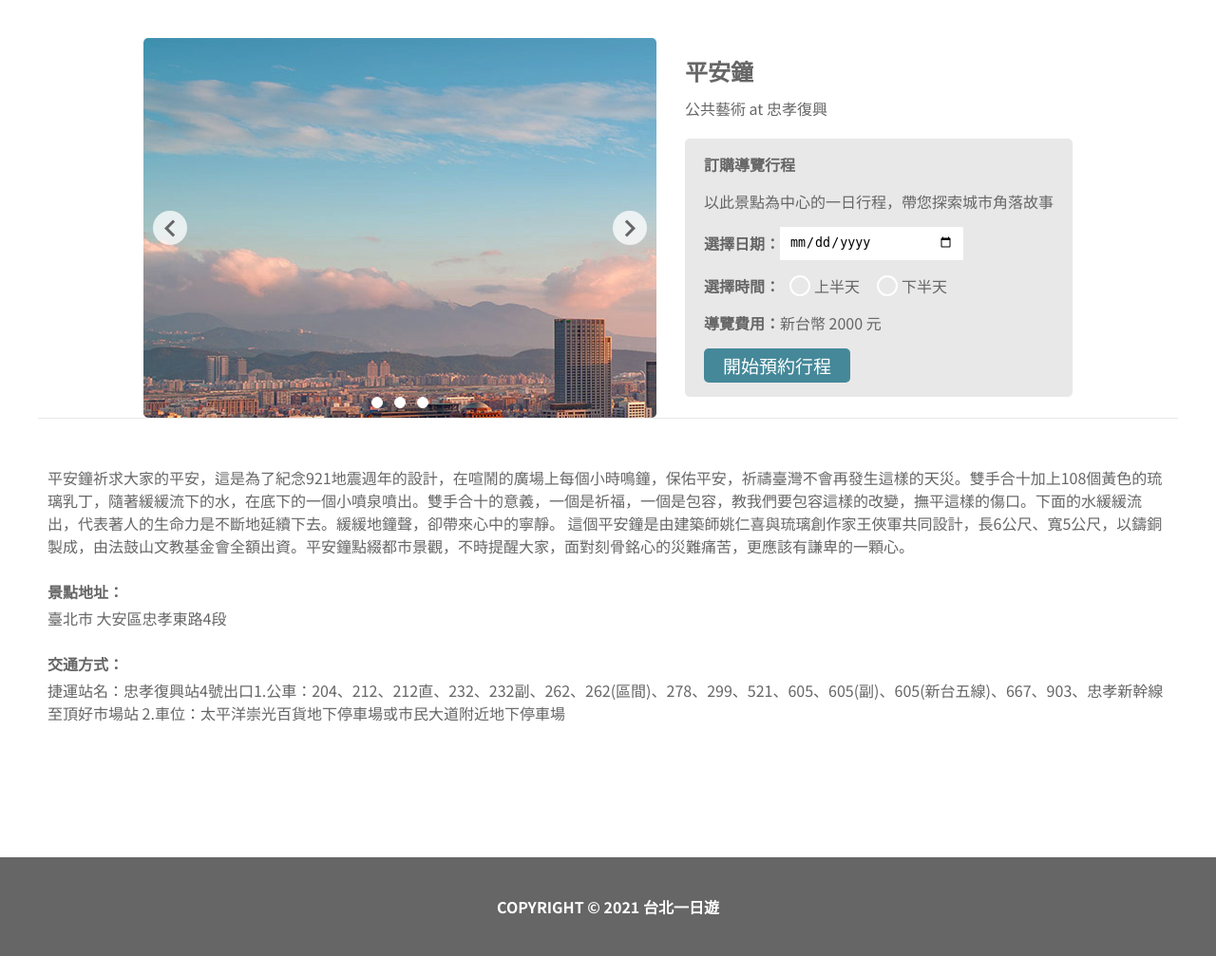
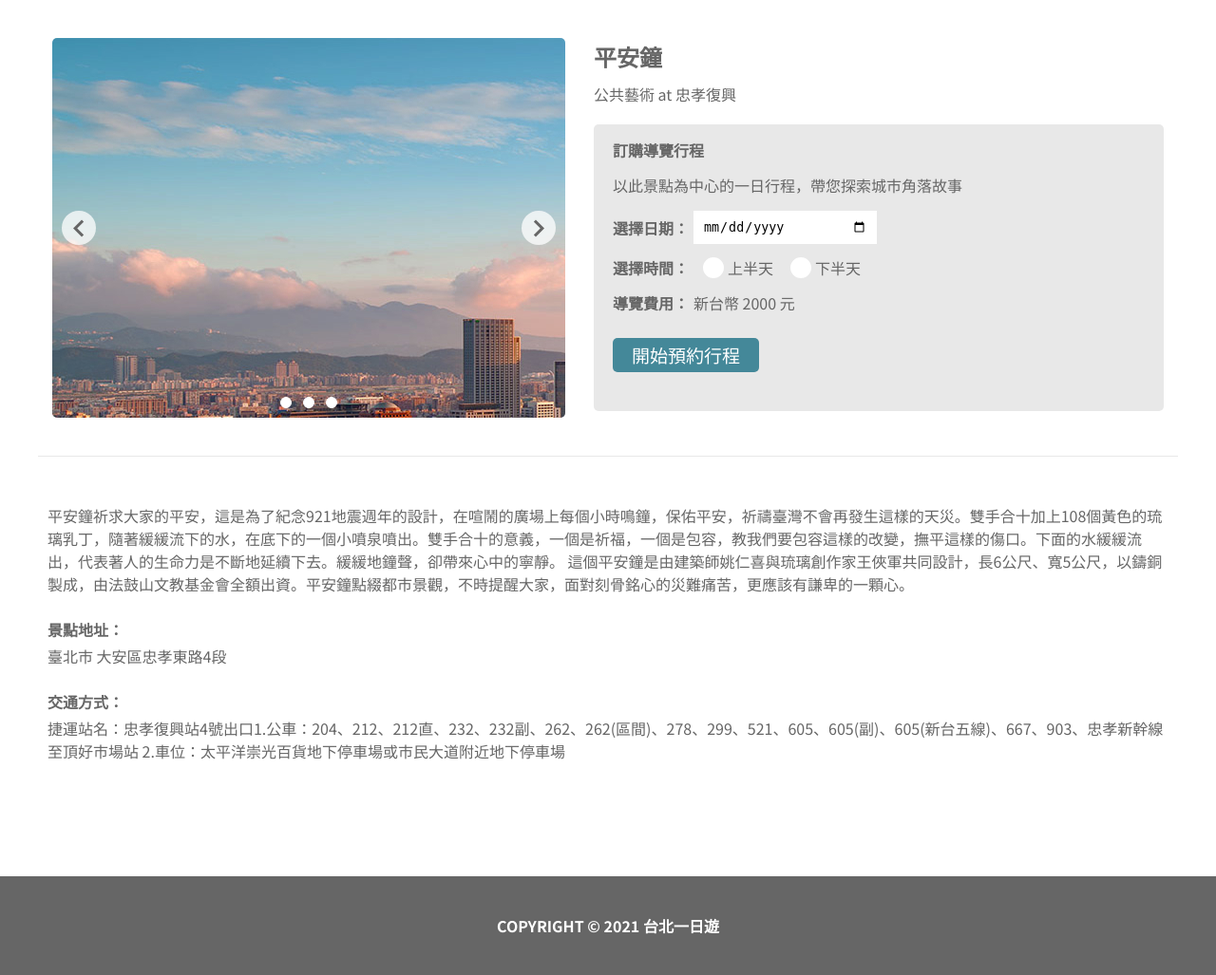
Before and after one commit to yiyun-liao/bootcamp-work-taipei-day-trip, a FastAPI app: page /attraction/1 in a window 1280 px wide. Shown: the part 54-1081 px from the top of the page at 95% size. Run offline with FastAPI, Linux system fonts and the light colour scheme.

Commit message:
attraction-desc style

```diff
--- a/static/attraction.html
+++ b/static/attraction.html
@@ -32,8 +32,10 @@
             <p>公共藝術 at 忠孝復興</p>
           </div>
           <div id="attraction-bookSection">
-            <p class="body-bold">訂購導覽行程</p>
-            <p>以此景點為中心的一日行程，帶您探索城市角落故事</p>
+            <div class="attraction-bookIntro">
+              <p class="body-bold">訂購導覽行程</p>
+              <p>以此景點為中心的一日行程，帶您探索城市角落故事</p>
+            </div>
             <div class="attraction-bookDetail">
               <div >
                 <label class="body-bold" for="" >選擇日期：</label>
--- a/static/style/styleAttraction.css
+++ b/static/style/styleAttraction.css
@@ -14,8 +14,9 @@
     margin: 0 15px 0 15px;
     display: flex;
     justify-content: center;
-    align-items: center;
+    align-items: start;
     gap: 30px;
+    padding-bottom: 40px;
 }
 
 
@@ -118,9 +119,11 @@
 /* card-profile */
 .attraction-profile{
     color: var(--color-gray-70);
+    flex-grow: 1;
 }
 
 .attraction-simple-intro{
+    padding-top: 8px;;
     padding-bottom: 20px;
 }
 
@@ -135,18 +138,28 @@
     gap: 15px;
     border-radius: 5px;
     background-color: var(--color-gray-20);
+    width: 100%;
+    min-height: 302px;
+}
+
+.attraction-bookIntro .body-bold{
+    margin-bottom: 13px;
 }
 
 .attraction-bookDetail{
     display: flex;
     flex-direction: column;
-    gap: 15px;
+    gap: 13px;
 }
 
 .attraction-bookDetail > div{
     display: flex;
     justify-content: start;
     align-items: center;
+}
+
+.attraction-bookDetail .body-bold{
+    padding-right: 5px;
 }
 
 .attraction-bookDetail input[type="date"]{
@@ -180,6 +193,7 @@
     padding: 0 8px 0 5px;
     margin-left: 5px;
     gap: 4px;
+    cursor: pointer;
 }
 
 .attraction-bookDetail input[type="radio"]{
@@ -189,6 +203,7 @@
     margin: 0;
     padding: 0;
     border: 2px solid var(--color-white-900);
+    background-color: var(--color-white-900);
     border-radius: 50%;
 }
 
@@ -196,10 +211,14 @@
     background-color: var(--color-cyan-70);
 }
 
+#attraction-bookSection .btn-med-solid{
+    margin-top: 10px;
+}
+
 /* desc */
 .attraction-desc{
     color: var(--color-gray-70);
-    padding: 50px 10px 80px 10px;
+    padding: 50px 10px 60px 10px;
     border-top: 1px solid var(--color-gray-20);
 }
 
```
